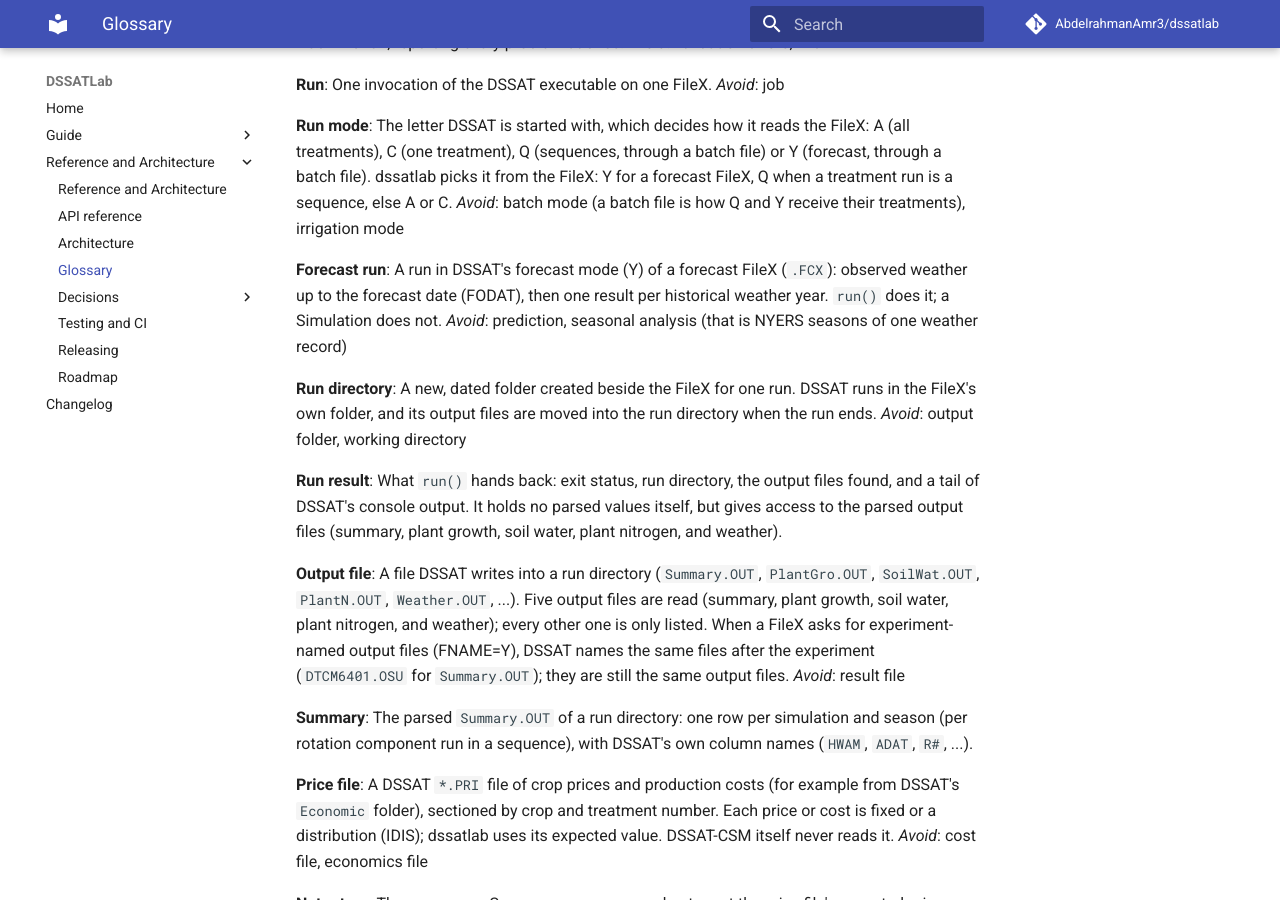
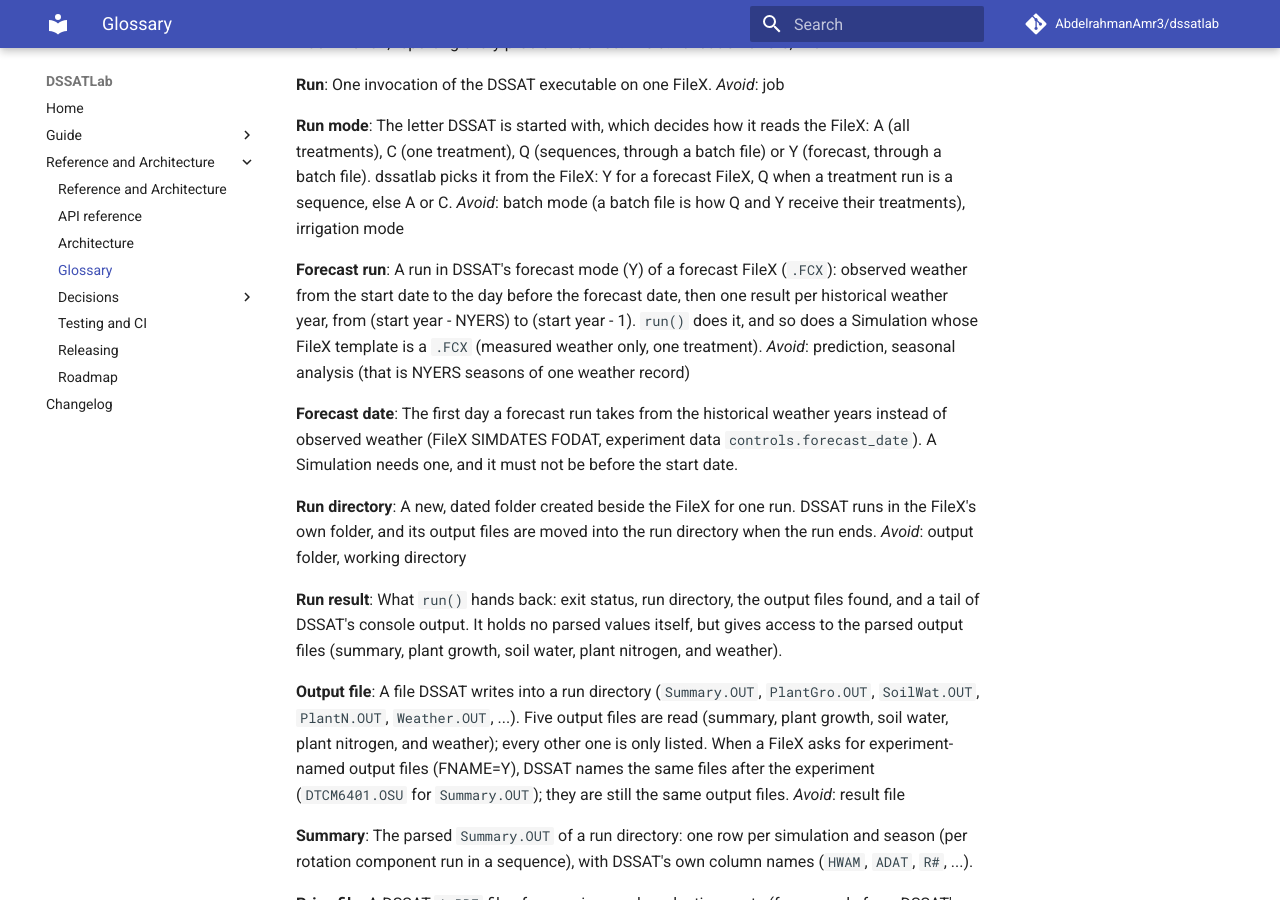
Before and after one commit to AbdelrahmanAmr3/dssatlab, an MkDocs documentation site: the page built from docs/reference/glossary.md, in a window 1280 px wide and 900 px high, scrolled down 7009 px. Built offline with MkDocs 1.6.1 and Material for MkDocs 9.7.7, drawn with Linux system fonts in a browser that asks for light colours; comment, search, counter and statistics services are not loaded.

Commit message:
Record the v0.22 forecast Simulation decision (ADR 0035, CONTEXT)
Co-Authored-By: Claude Opus 5.5 <noreply@anthropic.com>

```diff
--- a/CONTEXT.md
+++ b/CONTEXT.md
@@ -383,10 +383,16 @@ picks it from the FileX: Y for a forecast FileX, Q when a treatment run is a seq
 _Avoid_: batch mode (a batch file is how Q and Y receive their treatments), irrigation mode
 
 **Forecast run**:
-A run in DSSAT's forecast mode (Y) of a forecast FileX (`.FCX`): observed weather up to the
-forecast date (FODAT), then one result per historical weather year. `run()` does it; a Simulation
-does not.
+A run in DSSAT's forecast mode (Y) of a forecast FileX (`.FCX`): observed weather from the start
+date to the day before the forecast date, then one result per historical weather year, from
+(start year - NYERS) to (start year - 1). `run()` does it, and so does a Simulation whose FileX
+template is a `.FCX` (measured weather only, one treatment).
 _Avoid_: prediction, seasonal analysis (that is NYERS seasons of one weather record)
+
+**Forecast date**:
+The first day a forecast run takes from the historical weather years instead of observed weather
+(FileX SIMDATES FODAT, experiment data `controls.forecast_date`). A Simulation needs one, and it
+must not be before the start date.
 
 **Run directory**:
 A new, dated folder created beside the FileX for one run. DSSAT runs in the FileX's own
```
Also changed, not shown: docs/adr/0035-a-simulation-runs-a-forecast-from-a-fcx-template.md (added, +36 -0 lines).
